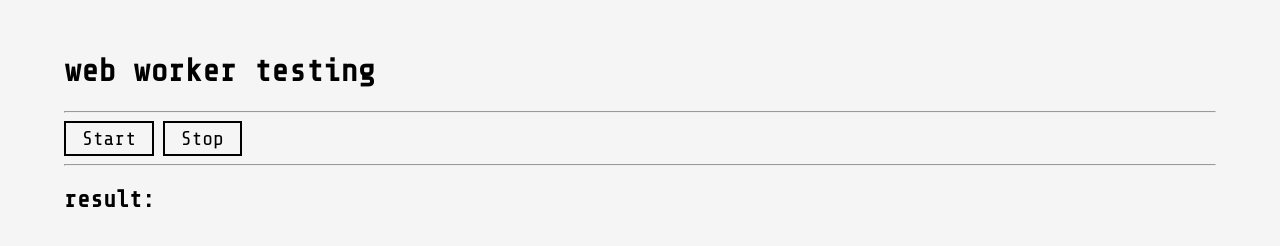
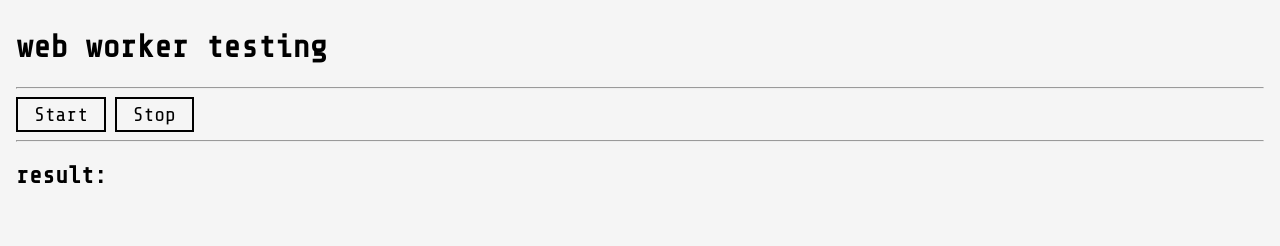
Before and after one commit to loket13/webworker_test, a plain HTML site: page index.html in a window 1280 px wide. Drawn offline with nearby package versions, Linux system fonts and the light colour scheme.

Commit message:
Update index.html

```diff
--- a/index.html
+++ b/index.html
@@ -35,10 +35,13 @@
         html, body {
             width: 100%;
             margin: 0;
-            padding: 16px 32px;
+            padding: 0;
             background-color: whitesmoke;
             color: black;
             font-weight: 400;
+        }
+        body {
+            padding: 8px 16px;
         }
         button {
             padding: 4px 16px;
```
